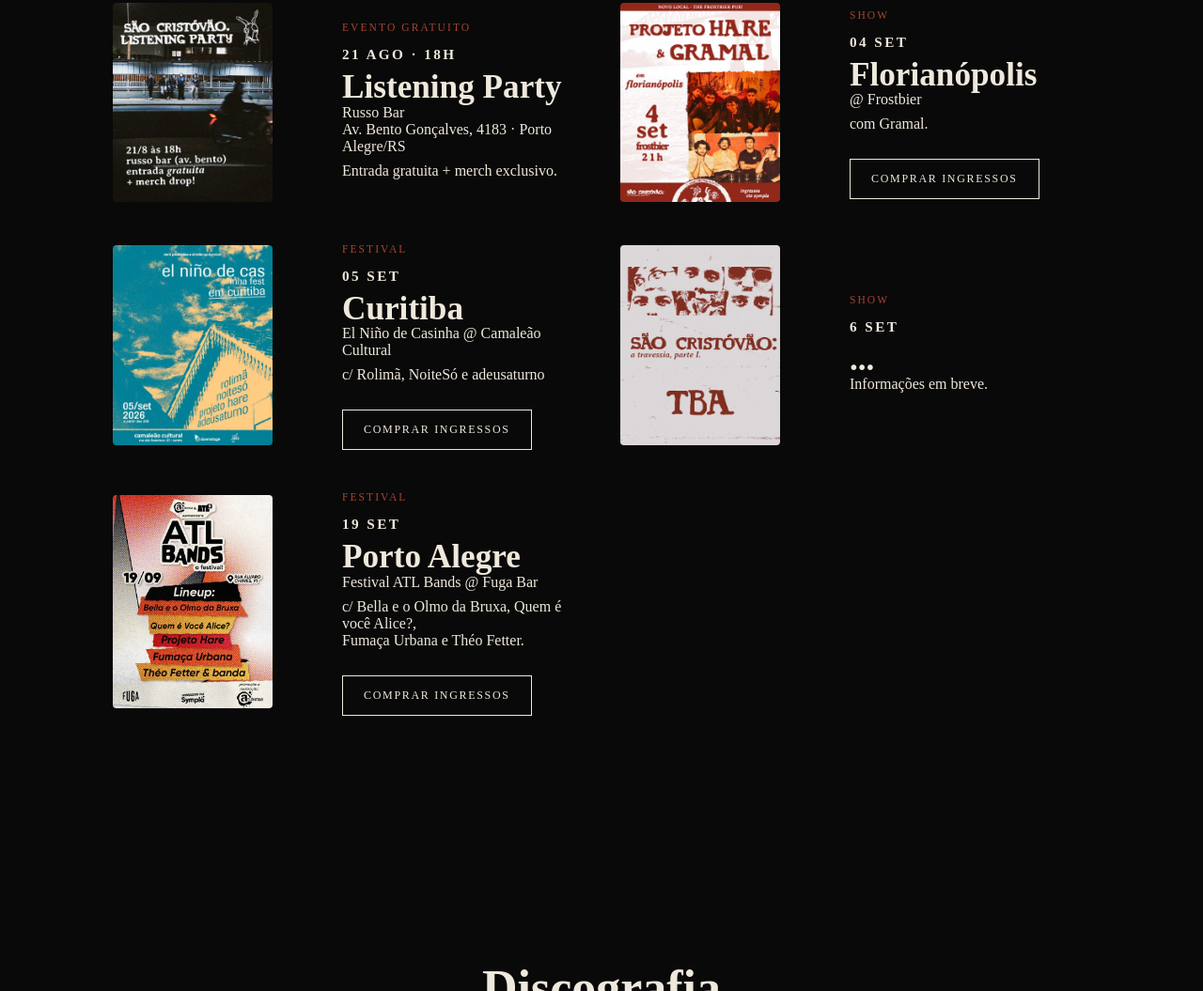
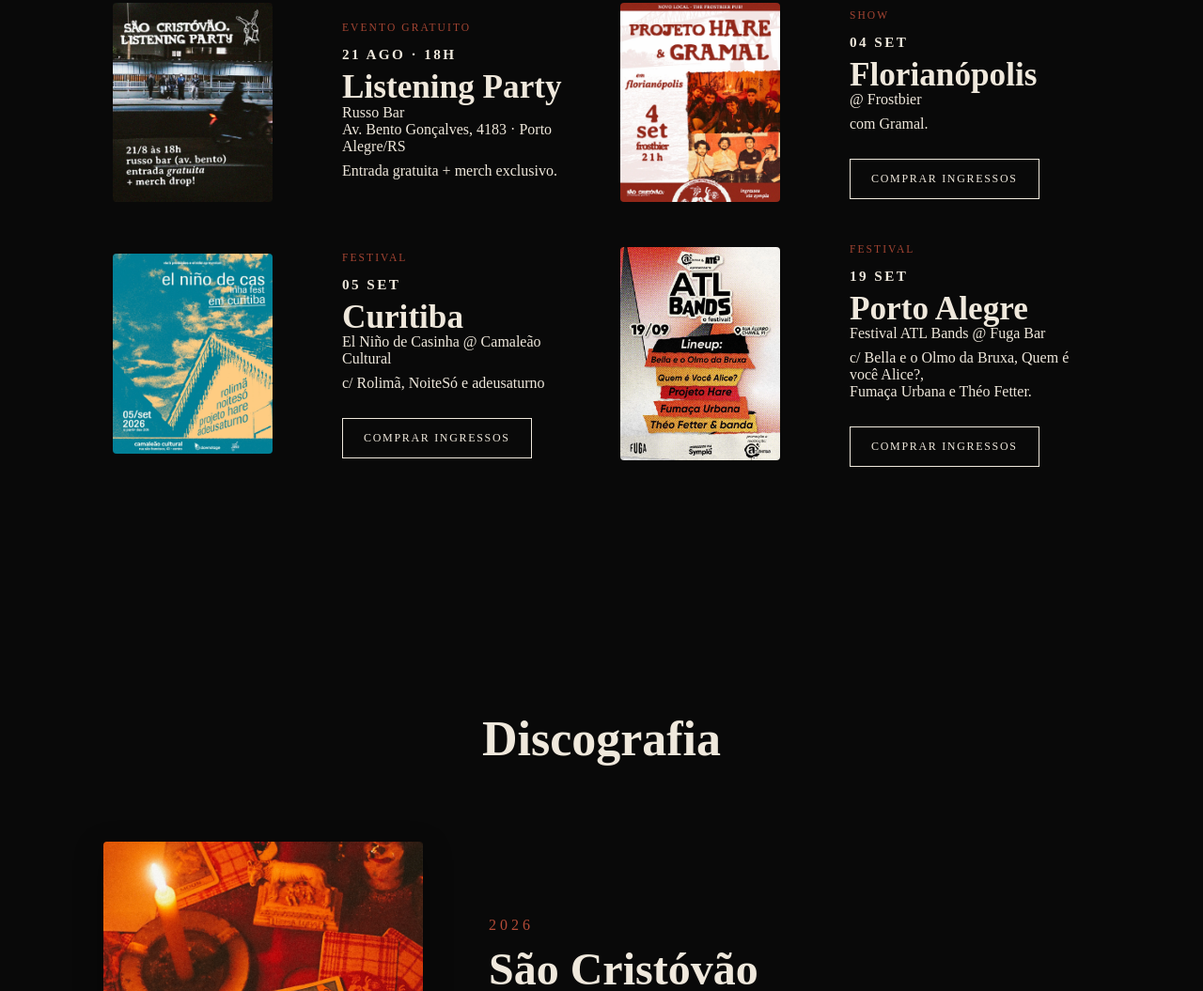
Before and after one commit to noam-mendes/projetohare-site, a website: page index.html in a window 1280 px wide. Shown: the part 3318-4373 px from the top of the page at 94% size. Drawn offline with Linux system fonts and the light colour scheme; a web font is replaced by a local one.

Commit message:
remove sp :(

```diff
--- a/index.html
+++ b/index.html
@@ -474,26 +474,6 @@
 
                 </article>
 
-                <!-- SÃO PAULO -->
-
-                <article class="show-card">
-
-                    <img src="assets/posters/placeholder.webp" alt="Mistério">
-
-                    <div class="show-info">
-
-                        <p class="show-tag">Show</p>
-
-                        <p class="show-date">6 SET</p>
-
-                        <h3>...</h3>
-
-                        <p>Informações em breve.</p>
-
-                    </div>
-
-                </article>
-
                 <!-- PORTO ALEGRE -->
 
                 <article class="show-card">
```
